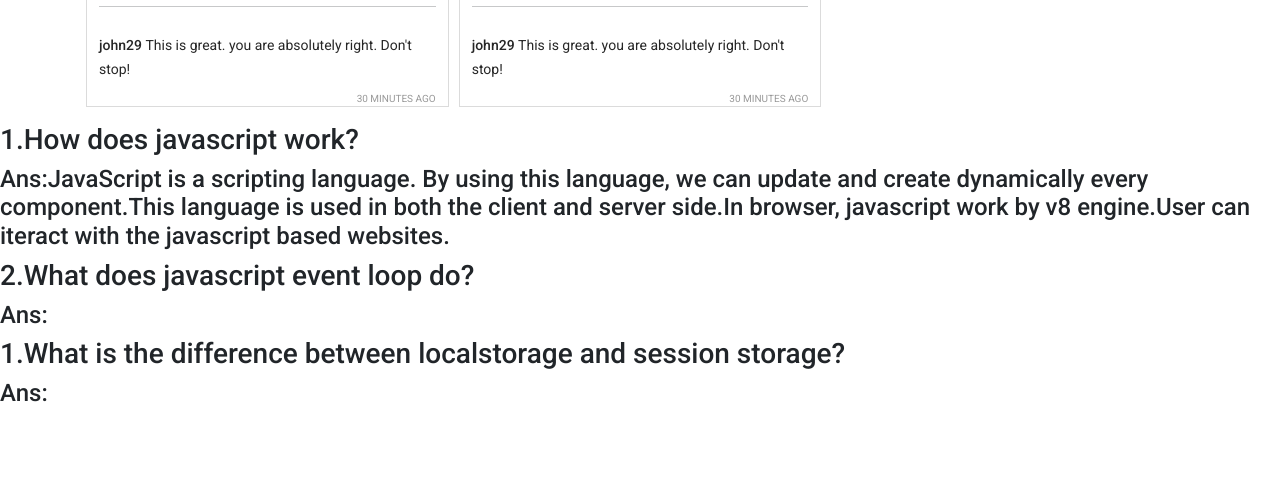
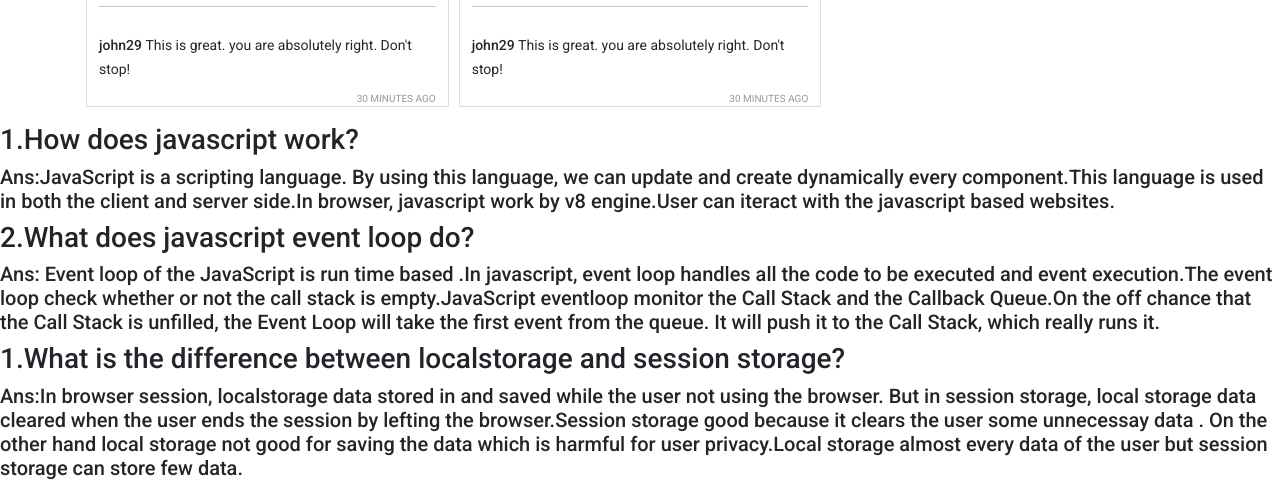
Before and after one commit to jeba-tech/insta-shohor, a plain HTML site: page index.html in a window 1280 px wide. Shown: the part 1425-1913 px from the top of the page. Before the commit the page ends 1841 px from the top, so only its background shows below. Drawn offline with nearby package versions, Linux system fonts and the light colour scheme.

Commit message:
second question

```diff
--- a/index.html
+++ b/index.html
@@ -59,13 +59,21 @@
     </main>
     <section>
         <h3>1.How does javascript work?</h3>
-        <h4>Ans:JavaScript is a scripting language. By using this language, we can update and create dynamically every
+        <h5>Ans:JavaScript is a scripting language. By using this language, we can update and create dynamically every
             component.This language is used in both the client and server side.In browser, javascript work by v8
-            engine.User can iteract with the javascript based websites. </h4>
+            engine.User can iteract with the javascript based websites. </h5>
         <h3>2.What does javascript event loop do?</h3>
-        <h4>Ans:</h4>
+        <h5>Ans: Event loop of the JavaScript is run time based .In javascript, event loop handles all the code to be
+            executed and event execution.The event loop check whether or not the call stack is empty.JavaScript
+            eventloop monitor the Call Stack and the Callback Queue.On the off chance that the Call Stack is unfilled,
+            the Event Loop will take the first event from the queue. It will push it to the Call Stack, which really
+            runs it.</h5>
         <h3>1.What is the difference between localstorage and session storage?</h3>
-        <h4>Ans:</h4>
+        <h5>Ans:In browser session, localstorage data stored in and saved while the user not using the browser. But in
+            session storage, local storage data cleared when the user ends the session by lefting the browser.Session
+            storage good because it clears the user some unnecessay data . On the other hand local storage not good for
+            saving the data which is harmful for user privacy.Local storage almost every data of the user but session
+            storage can store few data. </h5>
     </section>
     <footer></footer>
 
```
